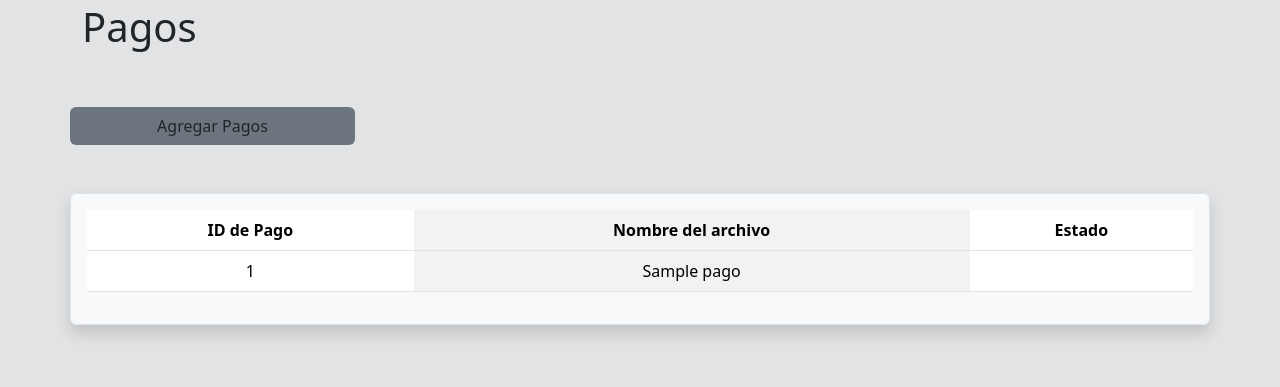
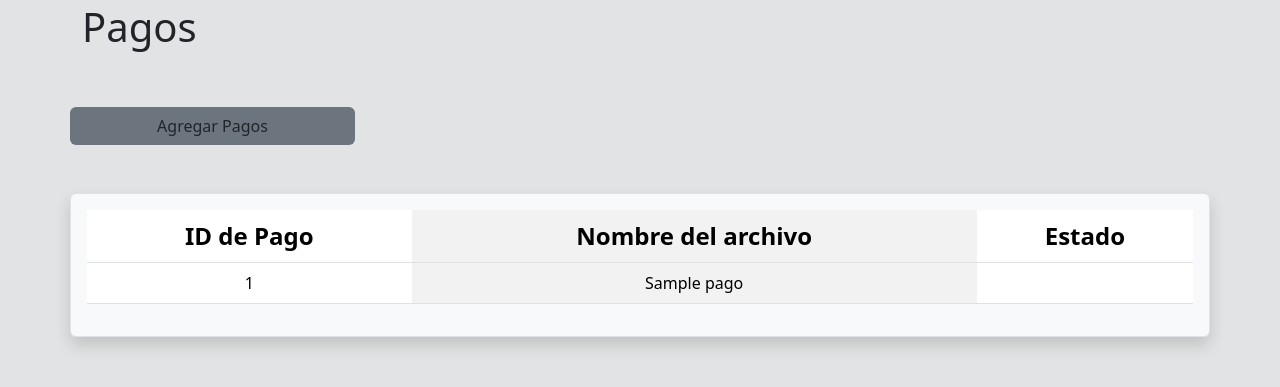
Before and after one commit to CarlosArce-tes/TMO-Area-Logistica, a Flask app: page /pagos in a window 1280 px wide. Shown: the part 131-518 px from the top of the page. Run offline with Flask 3, Linux system fonts and the light colour scheme; the visitor is signed in with stand-in values (Sample User, id 1); tables that the repository leaves empty or names only in its code hold one stand-in row (values such as "Sample post").

Commit message:
Personalizacion de agregar pago

```diff
--- a/app.py
+++ b/app.py
@@ -1,5 +1,5 @@
 import os
-from flask import Flask, render_template, request, session, redirect, url_for
+from flask import Flask, render_template, request, send_from_directory, session, redirect, url_for
 import mysql.connector
 from werkzeug.utils import secure_filename
 
@@ -130,6 +130,7 @@
     conn = get_db_connection()
     cursor = conn.cursor()
 
+
     if request.method == 'POST':
         archivo_pdf = request.files['file']
         estado = request.form['estado']
@@ -142,6 +143,7 @@
             # Corregir la consulta SQL y usar una tupla para los valores
             cursor.execute('INSERT INTO Pagos (NombreArchivo, Estatus) VALUES (%s, %s)', (nombre_archivo, estadoint))
             conn.commit()  # Guardar los cambios en la base de datos
+
     close_db_connection(conn, cursor)
     return render_template('agregarPago.html')
 
--- a/templates/pagos.html
+++ b/templates/pagos.html
@@ -10,9 +10,9 @@
             <table class="text-center rounded table table-striped-columns">
                 <thead>
                     <tr>
-                        <th>ID de Pago</th>
-                        <th>Nombre del archivo</th>
-                        <th>Estado</th>
+                        <th class="fs-4">ID de Pago</th>
+                        <th class="fs-4">Nombre del archivo</th>
+                        <th class="fs-4">Estado</th>
                     </tr>
                 </thead>
                 <tbody>
```
Also changed, not shown: templates/agregarPago.html (+13 -3 lines), static/Captura_desde_2023-11-19_08-42-36.png (added), 1 other file.
